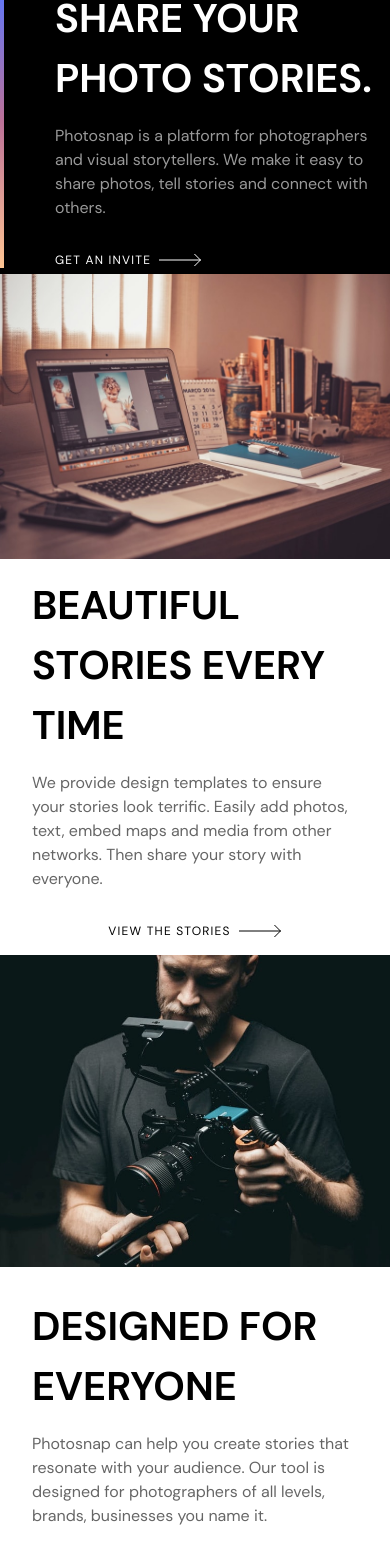
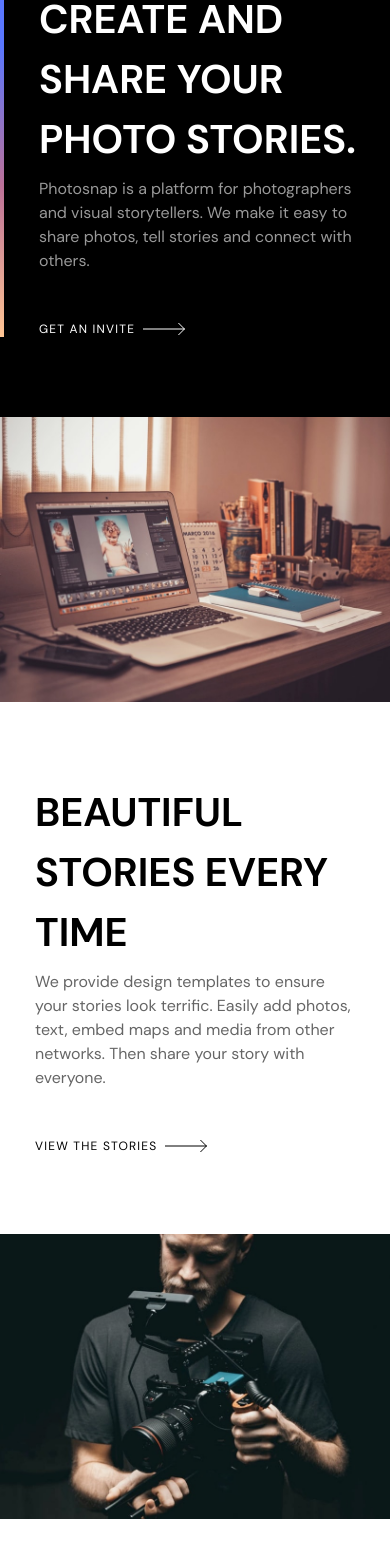
Before and after one commit to dominikrubroeder/photosnap-multi-page-website, a Next.js app: page / in a window 390 px wide. Shown: the part 432-1992 px from the top of the page. Built offline with nearby package versions, Linux system fonts and the light colour scheme.

Commit message:
Responsive improvements for Home page

```diff
--- a/pages/index.tsx
+++ b/pages/index.tsx
@@ -27,12 +27,12 @@
             />
           </div>
 
-          <div className="relative flex flex-col items-center justify-center gap-8 bg-black text-white md:order-1">
+          <div className="relative flex flex-col items-center justify-center gap-8 bg-black py-20 text-white md:order-1 md:py-0">
             <div className="flex w-full gap-4">
               <div className="w-1 bg-brand"></div>
 
-              <div className="relative left-1/2 grid max-w-xs flex-1 -translate-x-1/2 gap-8">
-                <div className="grid gap-4">
+              <div className="relative left-1/2 -ml-4 grid max-w-xs flex-1 -translate-x-1/2 gap-12">
+                <div className="grid gap-2">
                   <h1 className="text-[2.5rem] font-bold uppercase">
                     Create and share your photo stories.
                   </h1>
@@ -49,7 +49,7 @@
           </div>
         </section>
 
-        <section className="grid min-h-[40.625rem] md:grid-cols-[1fr_3fr] lg:grid-cols-[3fr_1fr]">
+        <section className="grid min-h-[40.625rem] md:grid-cols-[2fr_3fr] lg:grid-cols-[3fr_2fr]">
           <div className="relative min-h-[17.8125rem]">
             <Image
               src="/home/desktop/beautiful-stories.jpg"
@@ -59,8 +59,9 @@
             />
           </div>
 
-          <div className="flex flex-col items-center justify-center gap-8 px-8 py-4">
-            <div className="grid gap-4">
+          <div className="flex flex-col items-center justify-center gap-8 px-8 py-20 md:py-0">
+            <div className="grid max-w-xs gap-12">
+              <div className="grid gap-2">
                 <h2 className="text-[2.5rem] font-bold uppercase">
                   Beautiful stories every time
                 </h2>
@@ -73,9 +74,10 @@
 
               <Button variant="text" text="View the stories" />
             </div>
+          </div>
         </section>
 
-        <section className="grid min-h-[40.625rem] md:grid-cols-[3fr_1fr] lg:grid-cols-[1fr_3fr]">
+        <section className="grid min-h-[40.625rem] md:grid-cols-[3fr_2fr] lg:grid-cols-[2fr_3fr]">
           <div className="relative min-h-[17.8125rem] md:order-2">
             <Image
               src="/home/desktop/designed-for-everyone.jpg"
@@ -85,19 +87,21 @@
             />
           </div>
 
-          <div className="flex flex-col items-center justify-center gap-8 px-8 py-4 md:order-1">
-            <div className="grid gap-4">
+          <div className="flex flex-col items-center justify-center gap-8 px-8 py-20 md:order-1 md:py-0">
+            <div className="grid max-w-xs gap-12">
+              <div className="grid gap-2">
                 <h2 className="text-[2.5rem] font-bold uppercase">
                   Designed for everyone
                 </h2>
                 <p className="opacity-[60%]">
                   Photosnap can help you create stories that resonate with your
-                audience. Our tool is designed for photographers of all levels,
-                brands, businesses you name it.
+                  audience. Our tool is designed for photographers of all
+                  levels, brands, businesses you name it.
                 </p>
               </div>
 
               <Button variant="text" text="View the stories" />
+            </div>
           </div>
         </section>
 
```
Lines whose indentation alone changed are shown as unchanged.
